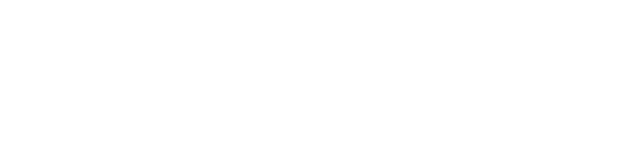
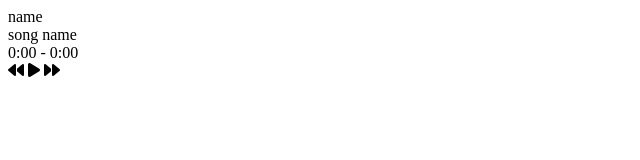
Before and after one commit to ellamckenney/music-player, a plain HTML site: page index.html in a window 1280 px wide. Shown: the whole page, without its empty margins (0-640 px from the left). Drawn offline with Linux system fonts and the light colour scheme.

Commit message:
Add index

```diff
--- a/index.html
+++ b/index.html
@@ -9,4 +9,27 @@
 </head>
 <body>
 
-  <div class="con
+  <div class="container">
+    <div class="song-info">
+      <div class="artist-name">name</div>
+      <div class="song-name">song name</div>
+      <div class="progress-bar">
+        <div class="fill-bar"></div>
+      </div>
+      <div class="time">0:00 - 0:00</div>
+    </div>
+    <div class="disc">
+      <div class="circle"></div>
+      <div id="cover" class="cover"></div>
+    </div>
+    <div class="controls">
+      <i id="prev" class="prev-btn fa-solid fa-backward"></i>
+      <i id="play" class="play-btn fa-solid fa-play"></i>
+      <i id="next" class="next-btn fa-solid fa-forward"></i>
+    </div>
+  </div>
+
+  <script src="script.js"></script>
+
+</body>
+</html>
```
